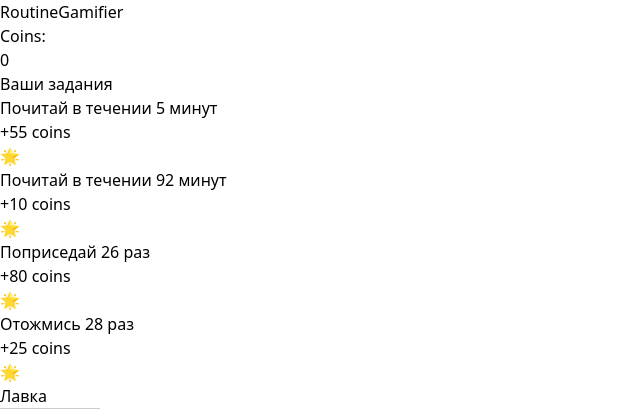
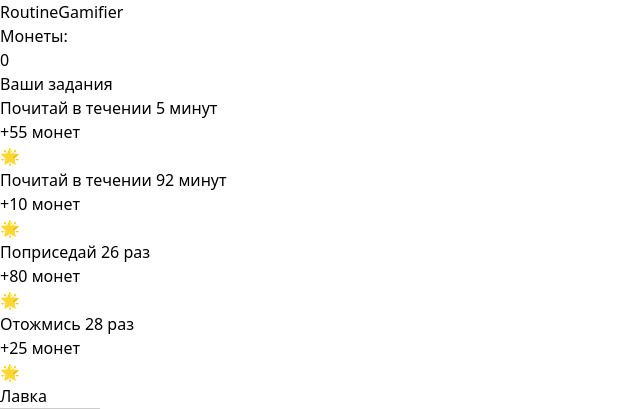
Before and after one commit to trustmebrogarantee/RoutineGamifier, a React (Vite) app: page / in a window 1280 px wide. Shown: the top 409 px of the page, without its empty margins (0-640 px from the left). Built offline with nearby package versions, Linux system fonts and the light colour scheme.

Commit message:
chore: ru translate

```diff
--- a/src/widgets/Header.jsx
+++ b/src/widgets/Header.jsx
@@ -1,10 +1,10 @@
 import { motion } from 'framer-motion';
 
 const Header = ({ coins }) => (
-  <header className="flex flex-wrap gap-2 justify-between items-center w-full max-w-4xl mb-8">
+  <header className="flex backdrop-blur-md sticky top-0 p-2 flex-wrap gap-2 justify-between items-center w-full max-w-4xl mb-8">
     <h1 className="text-3xl font-bold">RoutineGamifier</h1>
     <div className="flex items-center bg-gray-800 py-2 px-4 rounded-lg">
-      <span className="text-lg mr-2">Coins:</span>
+      <span className="text-lg mr-2">Монеты:</span>
       <motion.div
         key={coins}
         initial={{ scale: 0.8 }}
--- a/src/widgets/TaskList.jsx
+++ b/src/widgets/TaskList.jsx
@@ -17,7 +17,7 @@
         >
           <div>
             <p className="text-lg font-medium">{task.text}</p>
-            <span className="text-yellow-300">+{task.reward} coins</span>
+            <span className="text-yellow-300">+{task.reward} монет</span>
           </div>
           <button
             onClick={() => completeTask(task.id, task.text, task.reward)}
```
